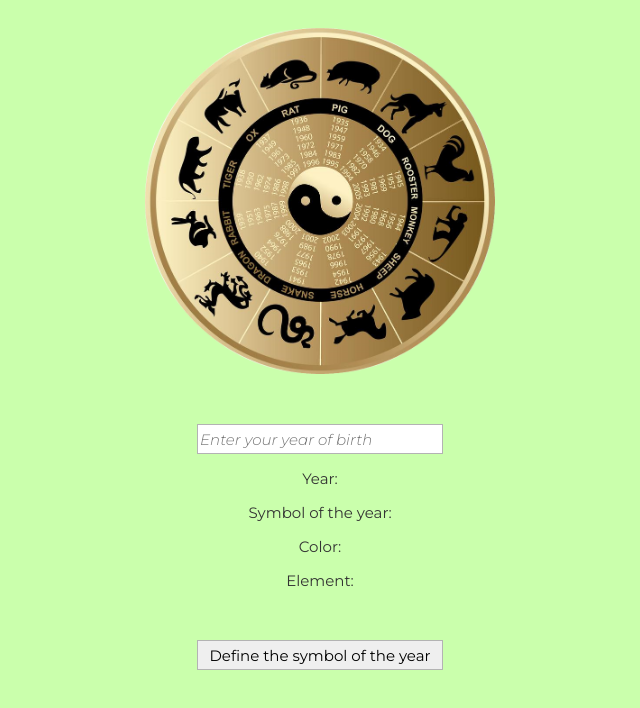
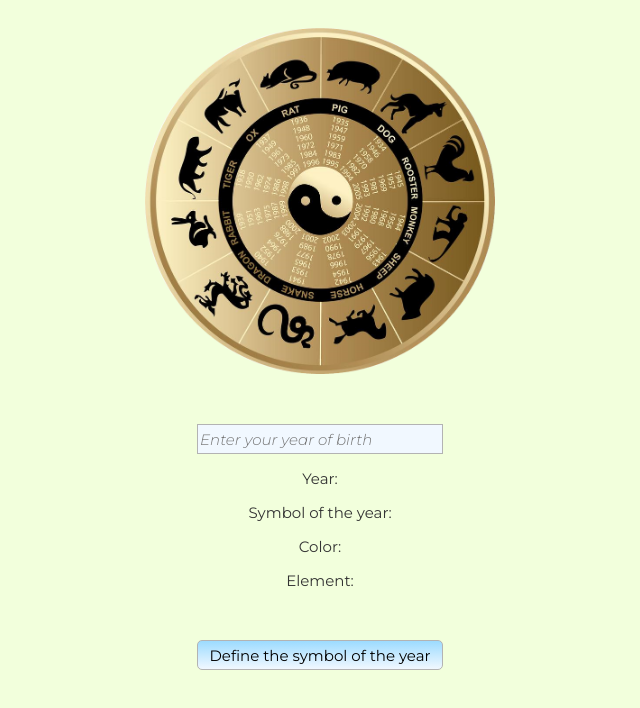
Before and after one commit to Samad86/Chinese-horoscope, a plain HTML site: page index.html in a window 1280 px wide. Shown: the part 122-830 px from the top of the page, without its empty margins (320-960 px from the left). Drawn offline with Linux system fonts and the light colour scheme.

Commit message:
Update style.css

```diff
--- a/style.css
+++ b/style.css
@@ -5,7 +5,7 @@ body {
   font-size: 15px;
   color: #333;
 
-    background-color:#caffac;
+  background-color: #f2ffdc;
 }
 
 h1,
@@ -37,7 +37,7 @@ h6 {
 
   text-align: center;
 
-    font-family: 'Kaushan Script', cursive;
+  font-family: "Kaushan Script", cursive;
   font-size: 48px;
 }
 
@@ -74,6 +74,8 @@ h6 {
   text-align: center;
 }
 
+/* Input */
+
 .input {
   box-sizing: border-box;
 
@@ -86,6 +88,8 @@ h6 {
   font-size: 15px;
   font-style: italic;
   font-weight: 300;
+
+  background-color: #f1f8ff;
 }
 
 .input:hover {
@@ -113,8 +117,13 @@ h6 {
   text-align: center;
 }
 
+/* Button */
+
 .btn {
   border: 1px solid #b3b3b3;
+  -moz-border-radius: 5px;
+  -webkit-border-radius: 5px;
+  border-radius: 5px;
   cursor: pointer;
 
   width: 20%;
@@ -122,6 +131,10 @@ h6 {
 
   font-family: "Montserrat", sans-serif;
   font-size: 15px;
+
+  background: -moz-linear-gradient(#9cdbff, #f1f8ff);
+  background: -webkit-gradient(linear, 0 0, 0 100%, from(#9cdbff), to(#f1f8ff));
+  filter: progid:DXImageTransform.Microsoft.gradient(startColorstr='#9cdbff', endColorstr='#f1f8ff');
 }
 
 .btn:hover {
```
Lines whose indentation alone changed are shown as unchanged.
